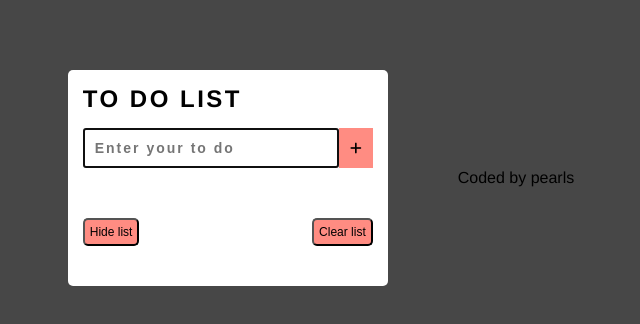
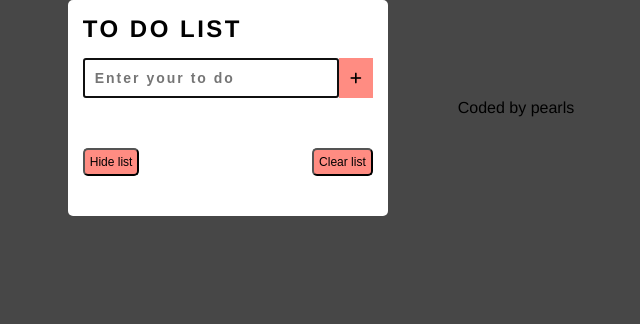
Before and after one commit to pearlwebdesign/To-do-app, a plain HTML site: page index.html in a window 1280 px wide. Shown: the whole page, without its empty margins (354-994 px from the left). Drawn offline with Linux system fonts and the light colour scheme.

Commit message:
Update style.css

```diff
--- a/style.css
+++ b/style.css
@@ -9,6 +9,7 @@ body{
   display: flex;
   justify-content: center;
   align-items: center;
+  height: 100%;
 }
 #myDiv{
   background-color: white;
@@ -16,7 +17,8 @@ body{
   width: 320px;
   height: 100%;
   padding: 15px;
-  margin: 70px;
+  margin-right: 70px;
+  margin-left: 70px
 }
 h2{
   text-transform: uppercase;
```
